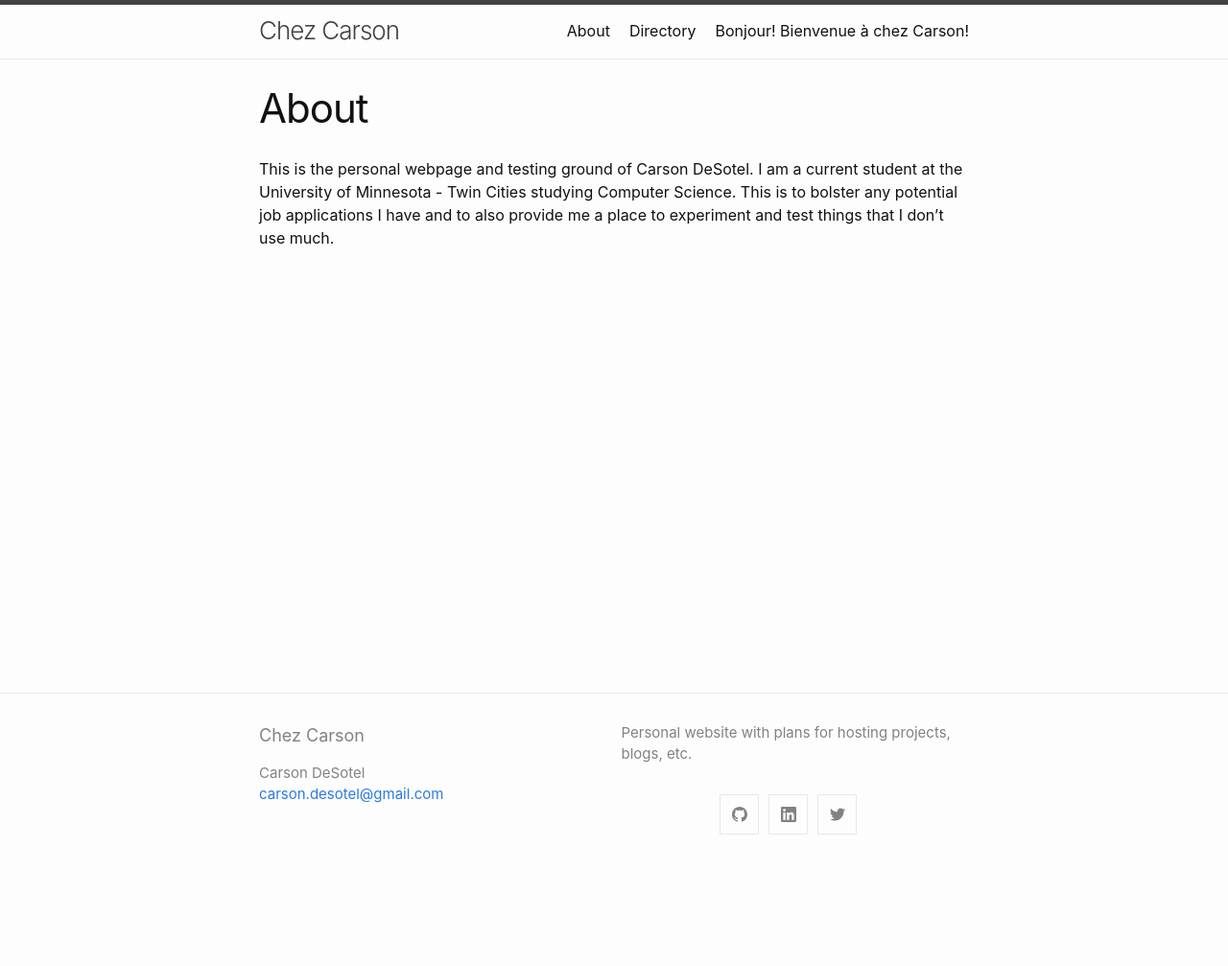
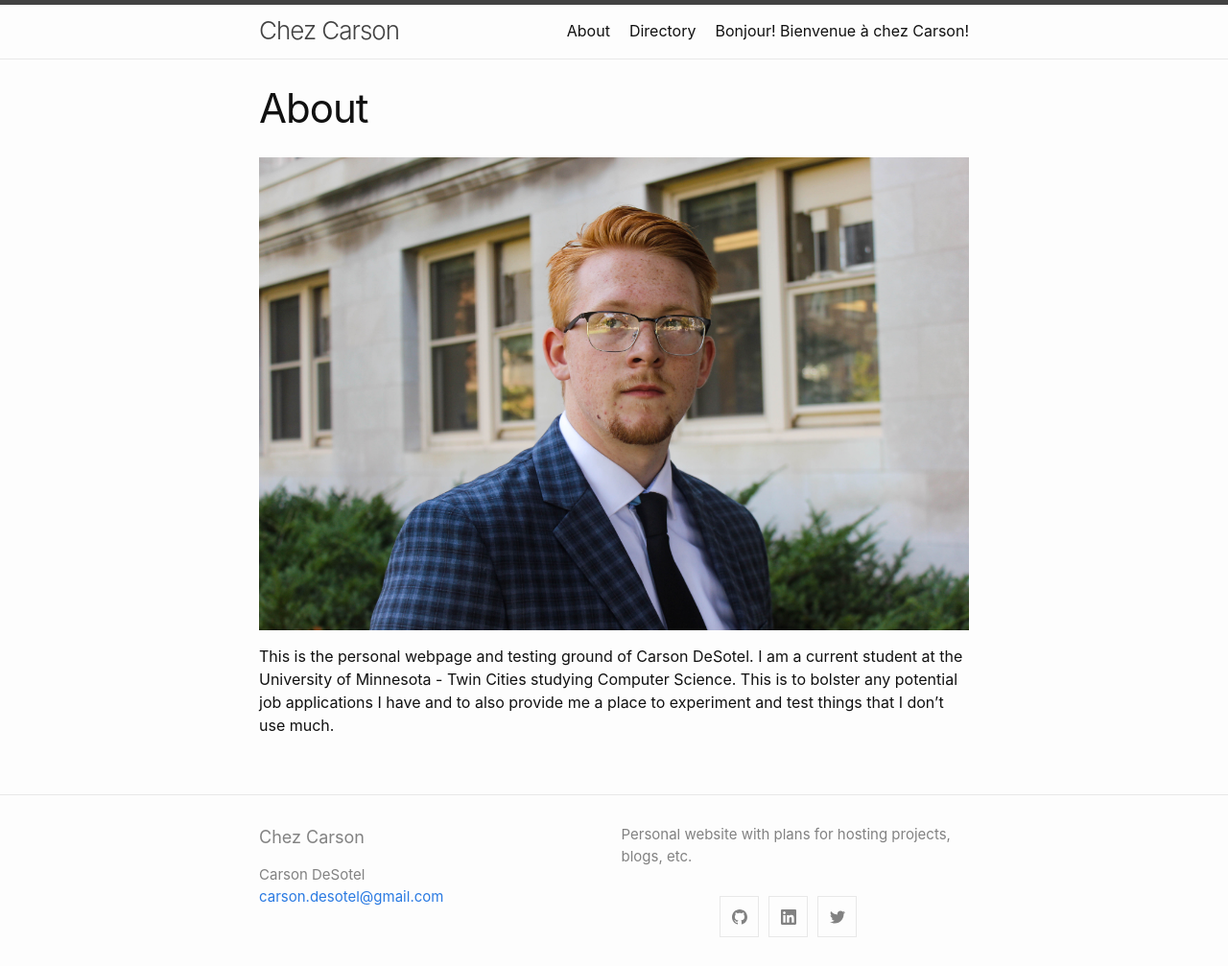
Before and after one commit to Carson-DeSotel/Carson-DeSotel.github.io, a Jekyll site: the page built from about.md, in a window 1280 px wide. Shown: the whole page at 96% size. Built offline with Jekyll 4.4.1, drawn with Linux system fonts in a browser that asks for light colours; before the commit the page ends 900 px from its top, so only the background shows below that.

Commit message:
Update about.md

```diff
--- a/about.md
+++ b/about.md
@@ -4,6 +4,8 @@ title: About
 permalink: /about/
 ---
 
+![Carson](/images/desotel-27.jpg)
+
 This is the personal webpage and testing ground of Carson DeSotel.
 I am a current student at the University of Minnesota - Twin Cities studying Computer Science.
 This is to bolster any potential job applications I have and to also provide me a place to experiment and test things that I don't use much.
```
